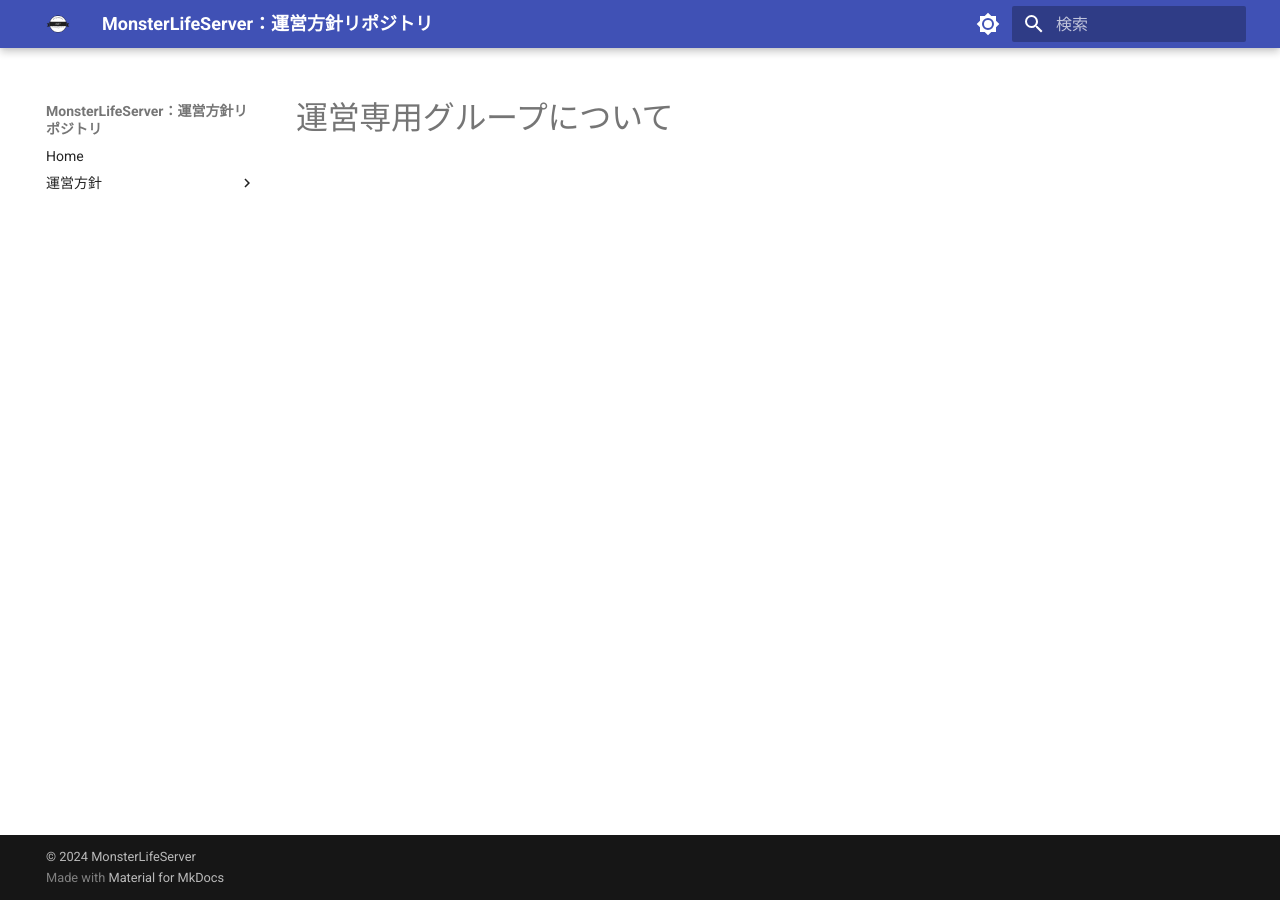
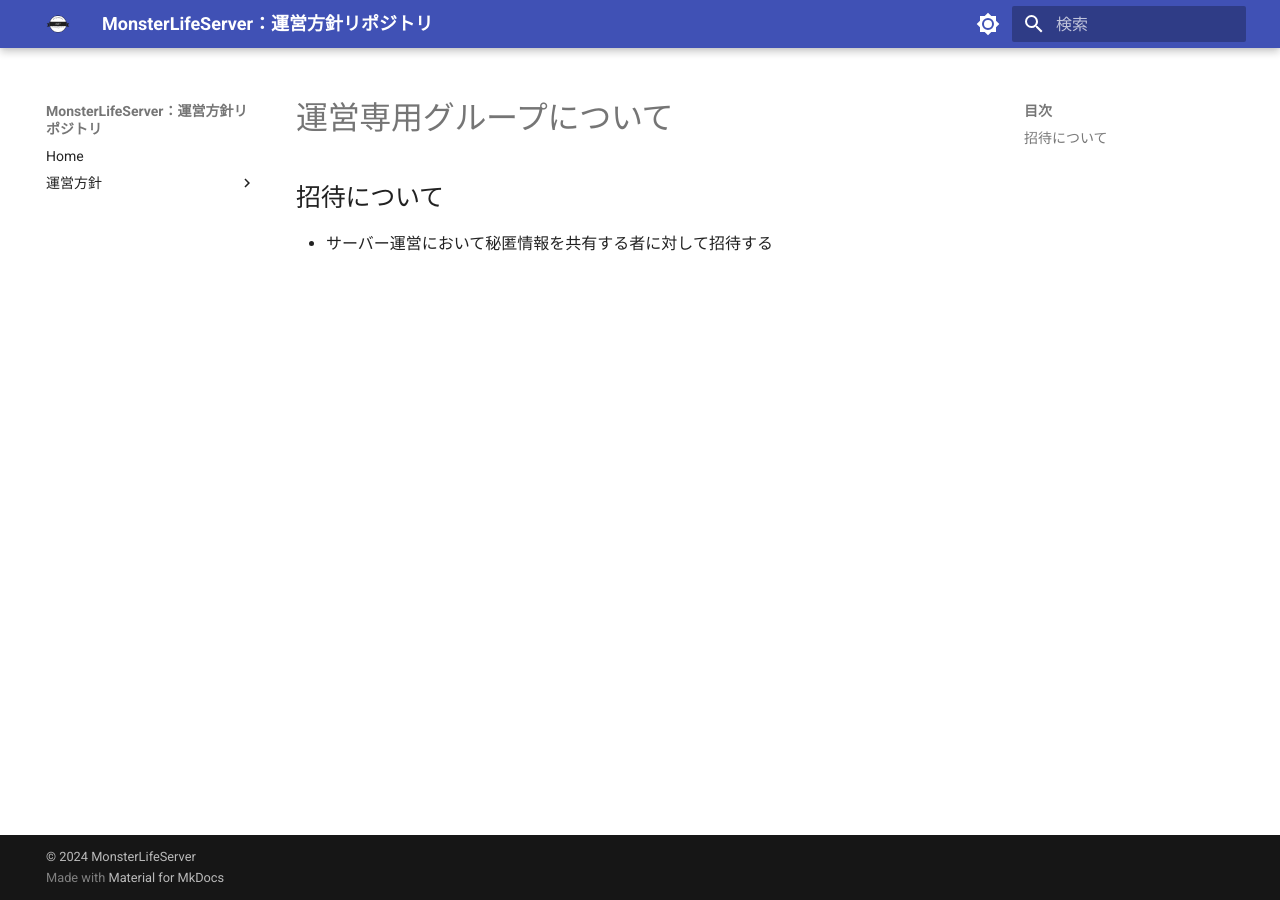
Before and after one commit to MonsterLifeServer/OperationPolicy, an MkDocs documentation site: the page built from docs/operation-policy/admin-group.md, in a window 1280 px wide. Built offline with MkDocs 1.6.1 and Material for MkDocs 9.7.7, drawn with Linux system fonts in a browser that asks for light colours.

Commit message:
admin-group.md を更新

```diff
--- a/docs/operation-policy/admin-group.md
+++ b/docs/operation-policy/admin-group.md
@@ -1 +1,5 @@
 # 運営専用グループについて
+## 招待について
+- サーバー運営において秘匿情報を共有する者に対して招待する
+
+##
```
